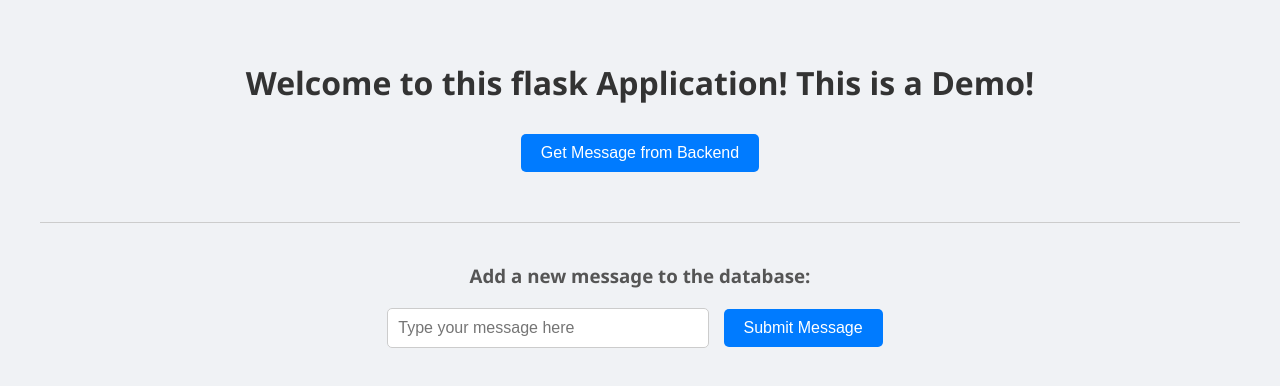
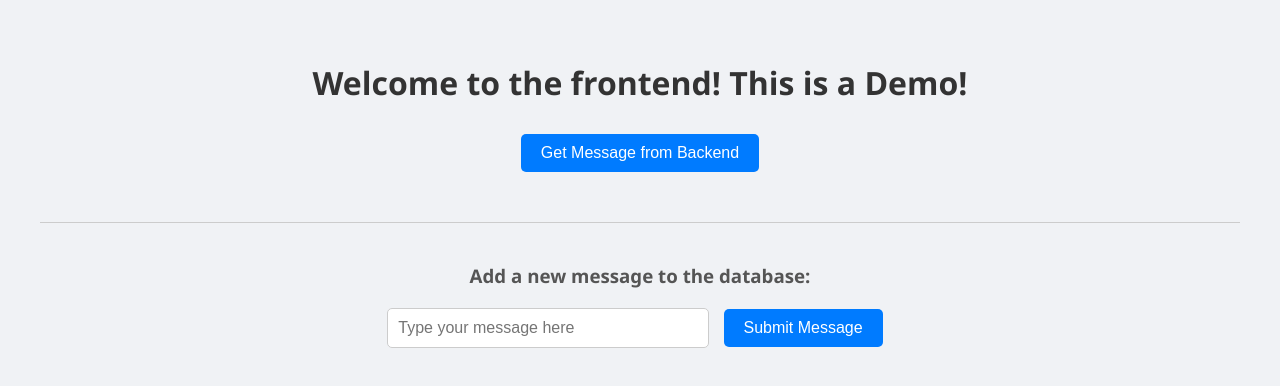
Before and after one commit to rheoul4abhay/Jenkins-K8s-Integrated-WebApp, a plain HTML site: page frontend/index.html in a window 1280 px wide. Drawn offline with Linux system fonts and the light colour scheme.

Commit message:
Refactor. welcome message

```diff
--- a/frontend/index.html
+++ b/frontend/index.html
@@ -77,7 +77,7 @@
     </script>
 </head>
 <body>
-    <h1>Welcome to this flask Application! This is a Demo!</h1>
+    <h1>Welcome to the frontend! This is a Demo!</h1>
     <button onclick="fetchMessage()">Get Message from Backend</button>
     <p id="message"></p>
 
```
